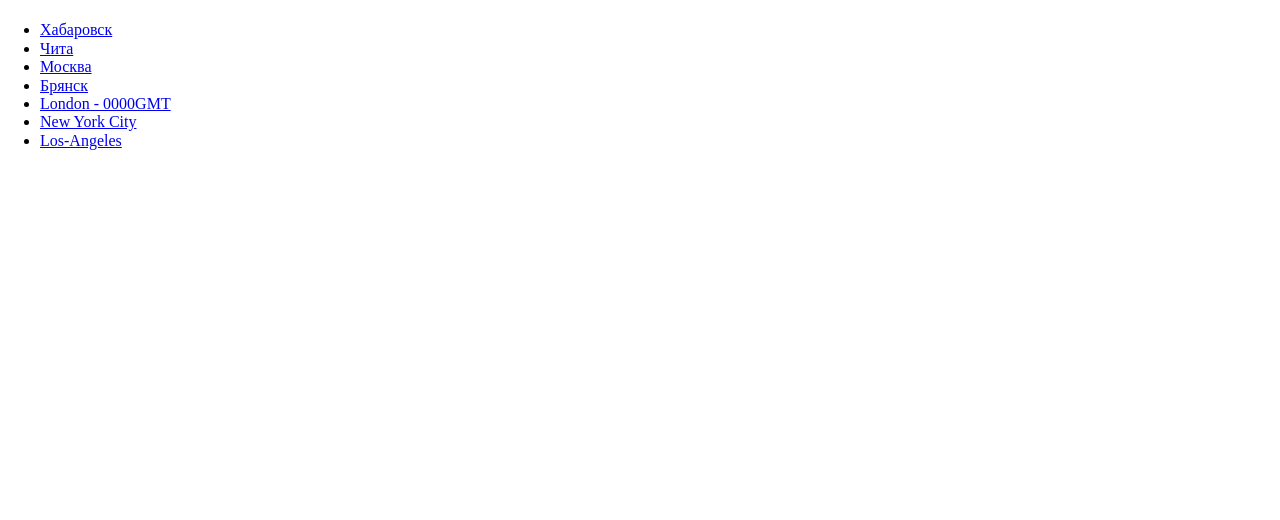
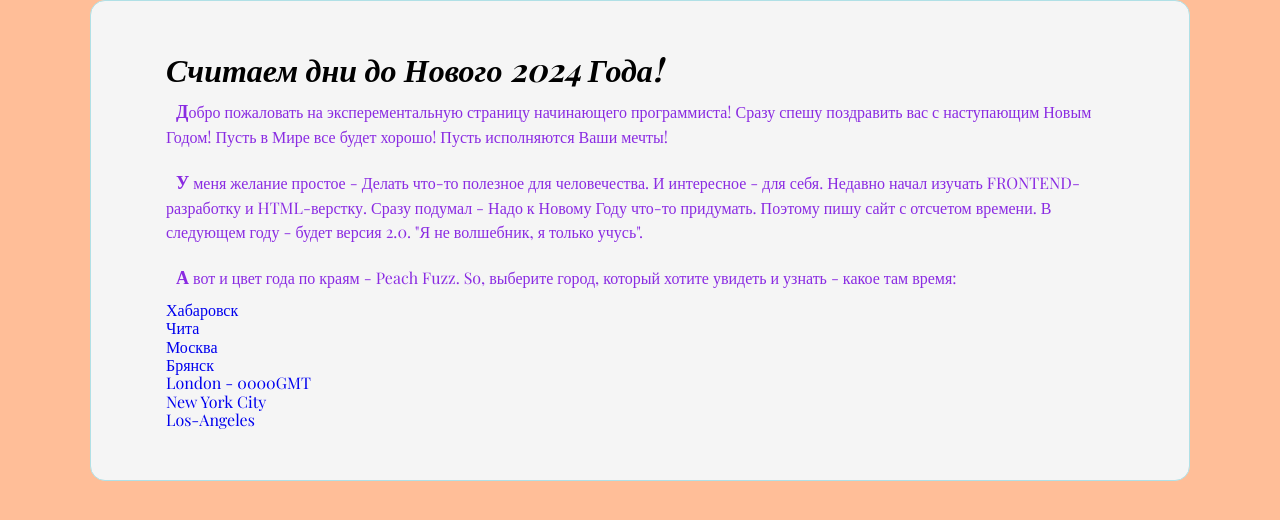
Before and after one commit to NikVasK/NewYearCount, a plain HTML site: page site/index.html in a window 1280 px wide. Drawn offline with nearby package versions, Linux system fonts and the light colour scheme; a web font is replaced by a local one.

```diff
--- a/site/index.html
+++ b/site/index.html
@@ -11,9 +11,12 @@
 </head>
 
 <body>
-	<div class="main-container">
-		<h1 class="main-heading"> </h1>
-		<p></p>
+	<main>
+		<div class="main-container container">
+			<h1 class="main-heading">Считаем дни до Нового 2024 Года!</h1>
+			<p>Добро пожаловать на эксперементальную страницу начинающего программиста! Сразу спешу поздравить вас с наступающим Новым Годом! Пусть в Мире все будет хорошо! Пусть исполняются Ваши мечты!</p>
+			<p>У меня желание простое - Делать что-то полезное для человечества. И интересное - для себя. Недавно начал изучать FRONTEND-разработку и HTML-верстку. Сразу подумал - Надо к Новому Году что-то придумать. Поэтому пишу сайт с отсчетом времени. В следующем году - будет версия 2.0. "Я не волшебник, я только учусь".</p>
+			<p>А вот и цвет года по краям - Peach Fuzz. So, выберите город, который хотите увидеть и узнать - какое там время: </p>
 			<ul class="main-list">
 				<li class="main-item">
 					<a href="/pages/habarovsk.html" class="main-link">Хабаровск</a>
@@ -37,9 +40,8 @@
 					<a href="/pages/la.html" class="main-link">Los-Angeles</a>
 				</li>
 			</ul>
-
 		</div>
-
+	</main>
 </body>
 
 </html>
--- a/site/styles/style.css
+++ b/site/styles/style.css
@@ -0,0 +1,50 @@
+@import url("https://fonts.googleapis.com/css2?family=Playfair+Display:ital,wght@0,400;0,700;1,400;1,700&display=swap");
+
+* {
+  box-sizing: border-box;
+  margin: 0;
+  padding: 0;
+}
+
+a {
+  text-decoration: none;
+}
+
+li {
+  list-style: none;
+}
+
+body {
+  font-family: "Playfair Display", serif;
+  background-color: rgb(255, 190, 152);
+}
+
+h1 {
+  margin: 0;
+  font-style: italic;
+}
+
+p {
+  margin: 10px 0;
+  font-size: 16px;
+  line-height: 1.5;
+  color: blueviolet;
+}
+
+p::first-letter {
+  font-weight: bold;
+  font-size: 18px;
+  margin-left: 10px;
+}
+
+/* Index.html */
+.container {
+  width: 1100px;
+  margin: auto;
+  padding: 50px 75px;
+  display: flex;
+  flex-direction: column;
+  border: 1px solid powderblue;
+  background-color: whitesmoke;
+  border-radius: 15px;
+}
```
Also changed, not shown: site/img/Chita.jpg (added), site/img/London.jpg (added), site/img/Moscow.jpg (added). Lines whose indentation alone changed are shown as unchanged.
